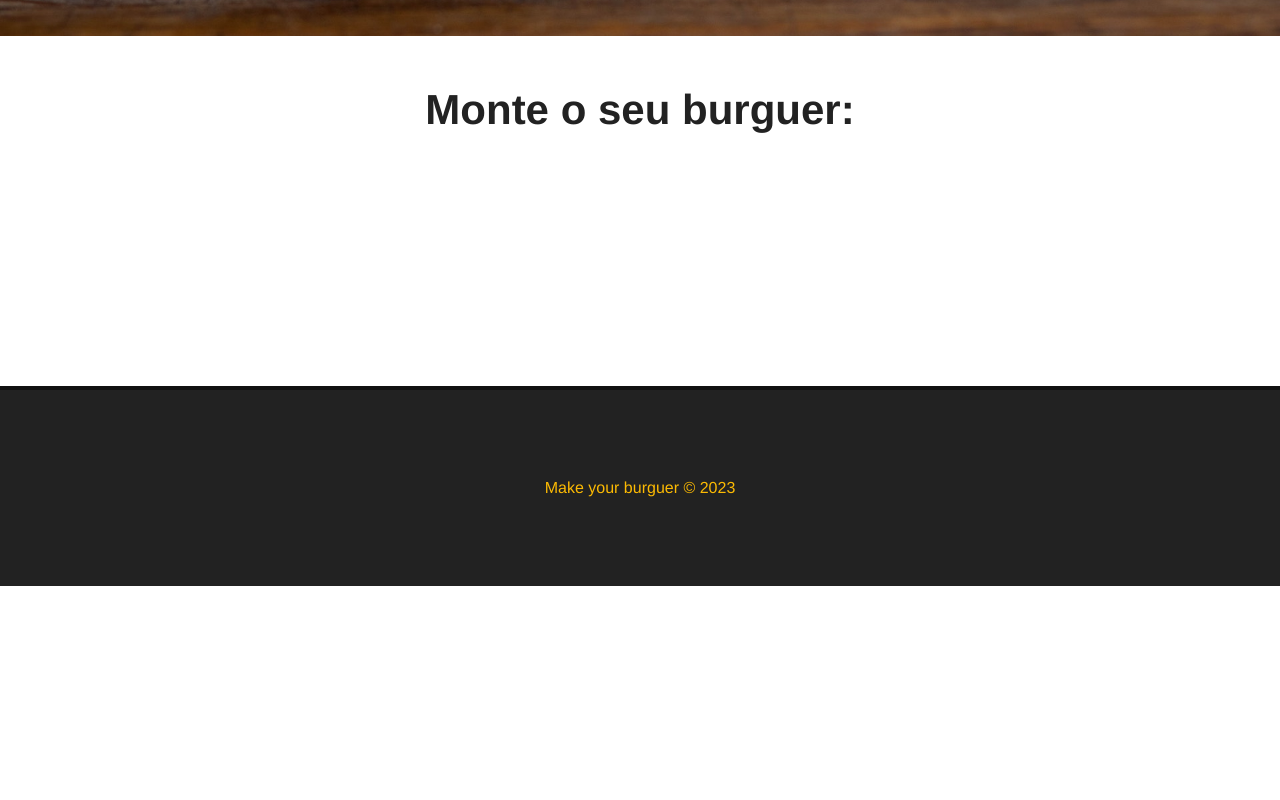
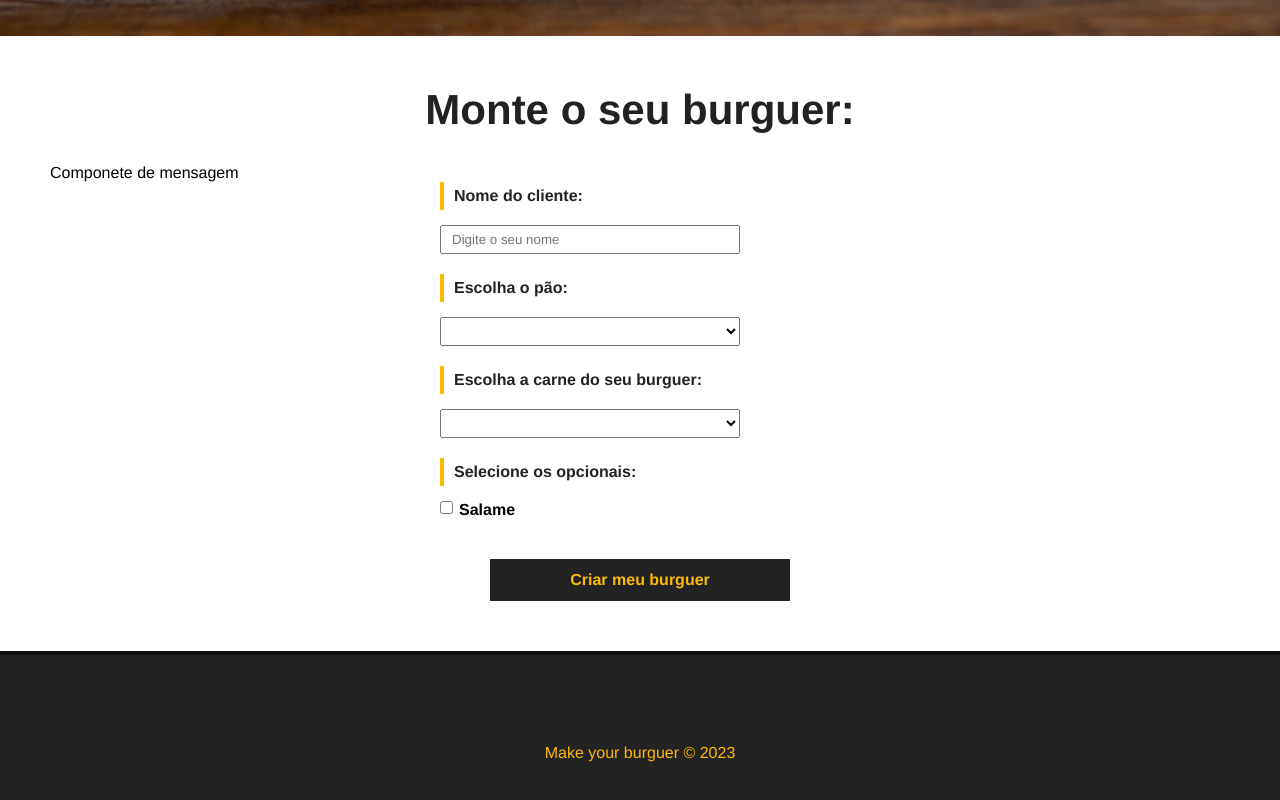
Before and after one commit to Emerson916/make-your-burger, a Vue app: page / in a window 1280 px wide. Shown: the part 542-1342 px from the top of the page. Before the commit the page ends 1128 px from the top, so only its background shows below. Built offline with nearby package versions, Linux system fonts and the light colour scheme.

Commit message:
aula 24 - criando o formulário de cadastro

```diff
--- /dev/null
+++ b/src/components/BurguerForm.vue
@@ -0,0 +1,108 @@
+<template>
+  <div>
+    <p>Componete de mensagem</p>
+  </div>
+  <div>
+    <form id="burguer-form">
+      <div class="input-container">
+        <label for="name">Nome do cliente:</label>
+        <input
+          type="text"
+          id="name"
+          name="name"
+          v-model="name"
+          placeholder="Digite o seu nome"
+        />
+      </div>
+      <div class="input-container">
+        <label for="bread">Escolha o pão:</label>
+        <select form="bread" v-model="bread">
+          <option value="">Selecione seu pão</option>
+          <option value="Integral">Integral</option>
+        </select>
+      </div>
+      <div class="input-container">
+        <label for="meat">Escolha a carne do seu burguer:</label>
+        <select form="meat" v-model="meat">
+          <option value="">Selecione o tipo da carne</option>
+          <option value="picanha">Picanha</option>
+        </select>
+      </div>
+      <div id="options-container" class="input-container">
+        <label id="options-title" for="options">Selecione os opcionais:</label>
+        <div class="checkbox-container">
+            <input type="checkbox" name="options" v-model="options" value="salami">
+            <span>Salame</span>
+        </div>
+      </div>
+      <div class="input-container">
+        <input type="submit" class="submit-btn" value="Criar meu burguer">
+      </div>
+    </form>
+  </div>
+</template>
+
+<script>
+export default {
+  name: "BurguerForm",
+};
+</script>
+
+<style scoped>
+  #burguer-form {
+    max-width: 400px;
+    margin: 0 auto;
+  }
+  .input-container {
+    display: flex;
+    flex-direction: column;
+    margin-bottom: 20px;
+  }
+  label {
+    font-weight: bold;
+    margin-bottom: 15px;
+    color: #222;;
+    padding: 5px 10px;
+    border-left: 4px solid #fcba03;
+  }
+  input, select {
+    padding: 5px 10px;
+    width: 300px;
+  }
+  #options-container {
+    flex-direction: row;
+    flex-wrap: wrap;
+  }
+  #options-title {
+    width: 100%;
+  }
+  .checkbox-container {
+    display: flex;
+    align-items: flex-start;
+    width: 50%;
+    margin-bottom: 20px;
+  }
+  .checkbox-container span,
+  .checkbox-container input {
+    width: auto;
+  }
+  .checkbox-container span {
+    margin-left: 6px;
+    font-weight: bold;
+  }
+  .submit-btn {
+    background-color: #222;
+    color:#fcba03;
+    font-weight: bold;
+    border: 2px solid #222;
+    padding: 10px;
+    font-size: 16px;
+    margin: 0 auto;
+    cursor: pointer;
+    transition: .5s;
+  }
+  .submit-btn:hover {
+    background-color: transparent;
+    color: #222;
+  }
+</style>
--- a/src/views/HomeView.vue
+++ b/src/views/HomeView.vue
@@ -2,16 +2,19 @@
   <Banner />
   <div class="main-container">
     <h1>Monte o seu burguer:</h1>
+    <BurguerForm />
   </div>
 </template>
 
 <script>
 import Banner from "../components/Banner.vue";
+import BurguerForm from "../components/BurguerForm.vue"
 
 export default {
   name: "Home",
   components: {
     Banner,
+    BurguerForm
   },
 };
 </script>
```
